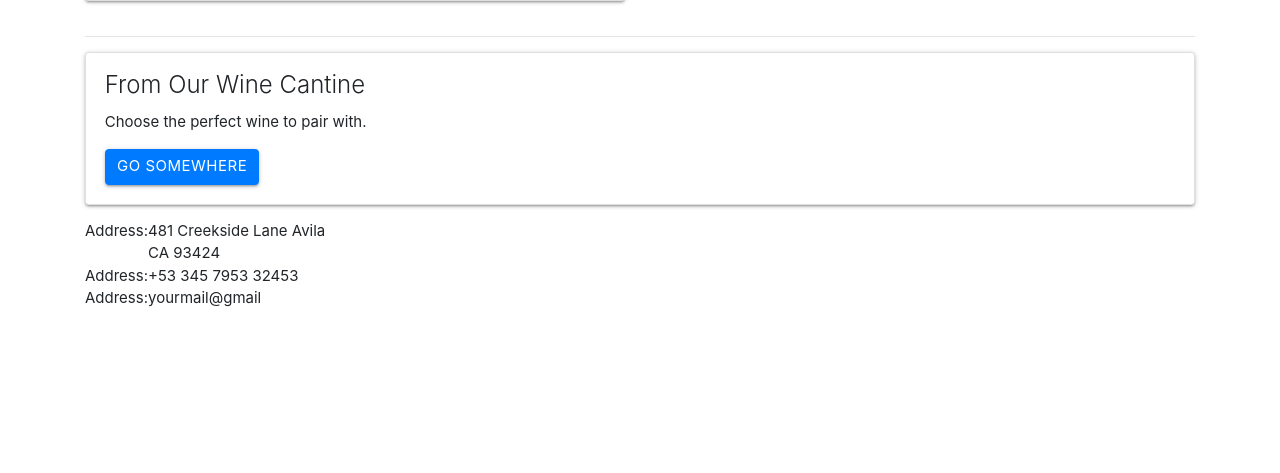
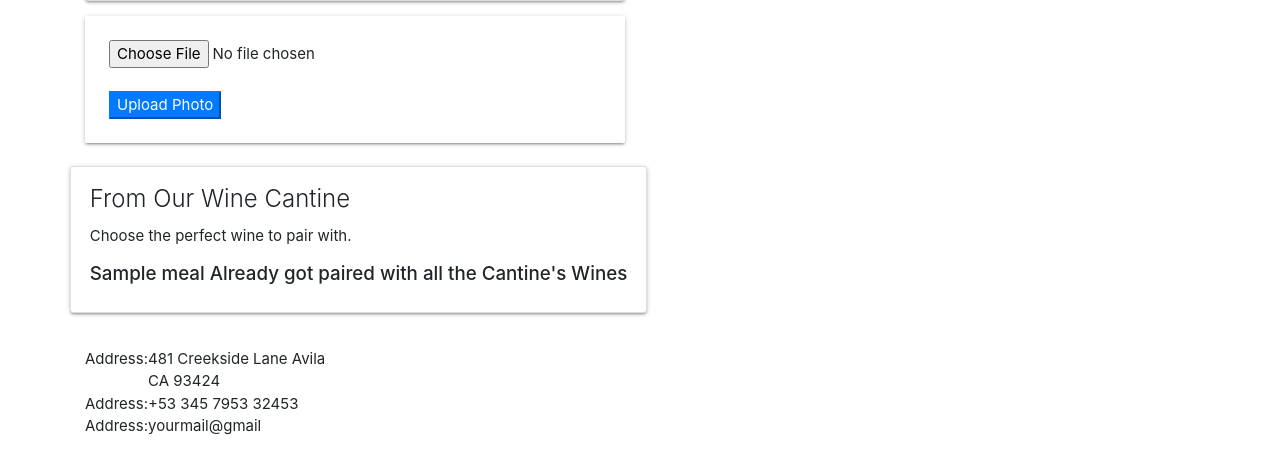
Before and after one commit to khanhnphan15/notanobile, a Django app: page /meals/1/ in a window 1280 px wide. Shown: the part 797-1270 px from the top of the page. Before the commit the page ends 1104 px from the top, so only its background shows below. Run offline with Django 5.2, Linux system fonts and the light colour scheme; a user stored in the database is signed in; tables that the repository leaves empty hold one stand-in row (values such as "Sample post"); some libraries are stand-ins or nearby versions.

Commit message:
Added pair/unpair wine to every meal

```diff
--- a/main_app/admin.py
+++ b/main_app/admin.py
@@ -1,6 +1,6 @@
 from django.contrib import admin
 # import your models here
-from .models import Meal, Category, Photo, Reservation, AboutUs, Why_Choose_Us, Chef
+from .models import Meal, Category, Photo, Reservation, AboutUs, Why_Choose_Us, Chef, Wine
 
 # Register your models here
 admin.site.register(Meal)
@@ -10,3 +10,4 @@ admin.site.register(Reservation)
 admin.site.register(AboutUs)
 admin.site.register(Why_Choose_Us)
 admin.site.register(Chef)
+admin.site.register(Wine)
--- a/main_app/models.py
+++ b/main_app/models.py
@@ -18,6 +18,21 @@ class AboutUs(models.Model):
 
     def __str__(self):
         return self.title  # Return the title as the string representation
+
+
+
+class Wine(models.Model):
+    name = models.CharField(max_length=50)
+    type = models.CharField(max_length=100)
+    age = models.IntegerField()
+    price = models.IntegerField()
+
+    def __str__(self):
+        return self.name
+
+    def get_absolute_url(self):
+        return reverse('wine_detail', kwargs={'pk': self.id})
+
 
 
 class Why_Choose_Us(models.Model):
@@ -54,8 +69,10 @@ class Meal(models.Model):
     price = models.DecimalField(max_digits=5, decimal_places=2)
     preparation_time = models.IntegerField()
     image = models.ImageField(upload_to='meals/')
+    ingredients = models.TextField(max_length=500)
     slug = models.SlugField(blank=True, null=True)
     user = models.ForeignKey(User, on_delete=models.CASCADE, null=True)
+    wines = models.ManyToManyField(Wine)
     # Needs an 'Ingredients' field
     # //This is a common practice to store URL-friendly versions of strings in the database
 
@@ -108,17 +125,3 @@ class Reservation(models.Model):
 
     def get_absolute_url(self):
         return reverse('reservations_detail', kwargs={'pk': self.id})
-
-
-
-class Wine(models.Model):
-    name = models.CharField(max_length=50)
-    type = models.CharField(max_length=100)
-    age = models.IntegerField()
-    price = models.IntegerField()
-
-    def __str__(self):
-        return self.name
-
-    def get_absolute_url(self):
-        return reverse('wine_detail', kwargs={'pk': self.id})
--- a/main_app/templates/meals/detail.html
+++ b/main_app/templates/meals/detail.html
@@ -1,7 +1,7 @@
 {% extends 'base.html' %}
 {% block content %}
 
-    <h1>Meal Details</h1>
+    <h1>{{meal.name}}'s Details</h1>
 
     <div class="row">
 
@@ -30,7 +30,14 @@
                     </p>
 
                 </div>
+
             </div>
+            <form action="{% url 'add_photo' meal.id %}" enctype="multipart/form-data" method="POST" class="card-panel">
+                {% csrf_token %}
+                <input type="file" name="photo-file">
+                <br><br>
+                <button type="submit" class="btn-primary">Upload Photo</button>
+            </form>
 
 
         </div>
@@ -39,46 +46,71 @@
             <div class="card">
                 <div class="card-content">
                     <span class="card-title">Ingredients</span>
-                    <p>Ingredients Ingredients Ingredients
-                        Ingredients Ingredients Ingredients
-                        Ingredients Ingredients Ingredients
+                    <p>{{meal.ingredients}}
                     </p>
                 </div>
             </div>
 
 
+            <hr>
             <div class="card">
                 <div class="card-content">
-                    <span class="card-title">Wine List</span>
-                    <p>Ingredients Ingredients Ingredients
-                        Ingredients Ingredients Ingredients
-                        Ingredients Ingredients Ingredients
-                    </p>
+                  <h3>{{ meal.name }}'s Paired Wine</h3>
+                  {% if meal.wines.count %}
+                    {% for wine in meal.wines.all %}
+                    <div class="card">
+                        <div class="card-content">
+                            <form action="{% url 'unpair_wine' meal.id wine.id %}" method="POST">
+                                {% csrf_token %}
+                                <button type="submit" class="btn">Unpair</button>
+                            </form>
+
+                            <ul>
+                                <li> Name: {{wine.name}}</li>
+                                <li> Type: {{wine.type}}</li>
+                                <li> Age: {{wine.age}}</li>
+                                <li>Price: ${{wine.price}}</li>
+
+                            </ul>
+
+                        </div>
+                    </div>
+
+
+
+                    {% endfor %}
+                  {% else %}
+                    <h5>No Paired Wine 🫗</h5>
+                  {% endif %}
                 </div>
-            </div>
+        </div>
 
-            <form action="{% url 'add_photo' meal.id %}" enctype="multipart/form-data" method="POST" class="card-panel">
-                {% csrf_token %}
-                <input type="file" name="photo-file">
-                <br><br>
-                <button type="submit" class="btn">Upload Photo</button>
-            </form>
-        </div>
     </div>
 
 
-
-
-
     <hr>
-
-
 
       <div class="card">
         <div class="card-body">
           <h5 class="card-title">From Our Wine Cantine</h5>
           <p class="card-text">Choose the perfect wine to pair with.</p>
-          <a href="#" class="btn btn-primary">Go somewhere</a>
+          {% if wines.count %}
+           {% for wine in wines.all %}
+
+            <div class="card-action">
+
+                <form action="{% url 'pair_wine' meal.id wine.id %}" method="POST">
+                  {% csrf_token %}
+                  <h5>{{wine.name}} 🍷</h5>
+                   <button type="submit" class="btn btn-primary">Add</button>
+                </form>
+              </div>
+            </div>
+
+             {% endfor %}
+            {% else %}
+                <h5>{{meal.name}} Already got paired with all the Cantine's Wines</h5>
+            {% endif %}
         </div>
       </div>
 
--- a/main_app/templates/meals/index.html
+++ b/main_app/templates/meals/index.html
@@ -13,7 +13,7 @@
                 <p>People: {{ meal.people }}</p>
                 <p>Price: {{ meal.price }}</p>
                 <p>Preparation time: {{ meal.preparation_time|linebreaks }}</p>
-                <p>Image: {{ meal.image }}</p>
+                <!-- <p>Image: {{ meal.image }}</p> -->
             </div>
         </div>
     {% endfor %}
--- a/main_app/urls.py
+++ b/main_app/urls.py
@@ -10,6 +10,9 @@ urlpatterns = [
   path('meals/create/', views.MealCreate.as_view(), name='meals_create'),
   path('meals/<int:pk>/update/', views.MealUpdate.as_view(), name='meals_update'),
   path('meals/<int:pk>/delete/', views.MealDelete.as_view(), name='meals_delete'),
+  path('meals/<int:meal_id>/pair_wine/<int:wine_id>/', views.pair_wine, name='pair_wine'),
+  path('meals/<int:meal_id>/unpair_wine/<int:wine_id>/', views.unpair_wine, name='unpair_wine'),
+
   # path('reservation/', views.reserve_table, name='reserve_table'),
   path('reservations/', views.ReservationsList.as_view(), name='reservations_index'),
   path('reservations/<int:pk>', views.ReservationsDetail.as_view(), name='reservations_detail'),
--- a/main_app/views.py
+++ b/main_app/views.py
@@ -101,7 +101,12 @@ def meals_index(request):
 @login_required
 def meals_detail(request, meal_id):
     meal = Meal.objects.get(id=meal_id)
-    return render(request, 'meals/detail.html', {'meal': meal})
+    id_list = meal.wines.all().values_list('id')
+    wines_meal_doesnt_have = Wine.objects.exclude(id__in=id_list)
+    return render(request, 'meals/detail.html',
+                  {'meal': meal,
+                   'wines' : wines_meal_doesnt_have}
+                  )
 
 
 class MealCreate(LoginRequiredMixin, CreateView):
@@ -123,7 +128,7 @@ class MealCreate(LoginRequiredMixin, CreateView):
 class MealUpdate(LoginRequiredMixin, UpdateView):
     model = Meal
     # Let's disallow the renaming of a cat by excluding the name field!
-    fields = ['description', 'price', 'preparation_time']
+    fields = ['description', 'price', 'preparation_time', 'ingredients']
 
 
 class MealDelete(LoginRequiredMixin, DeleteView):
@@ -218,6 +223,17 @@ class ReservationsDelete(DeleteView):
     model = Reservation
     success_url = '/reservations'
 
+def pair_wine(request, meal_id, wine_id):
+    meal = Meal.objects.get(id= meal_id)
+    meal.wines.add(wine_id)
+    return redirect('detail', meal_id = meal_id)
+
+def unpair_wine(request, meal_id, wine_id):
+    meal = Meal.objects.get(id= meal_id)
+    meal.wines.remove(wine_id)
+    return redirect('detail', meal_id = meal_id)
+
+
 
 class WineList(ListView):
     # wine = Wine
```
Also changed, not shown: main_app/migrations/0016_meal_wines.py (added), main_app/migrations/0017_meal_ingredients.py (added).
